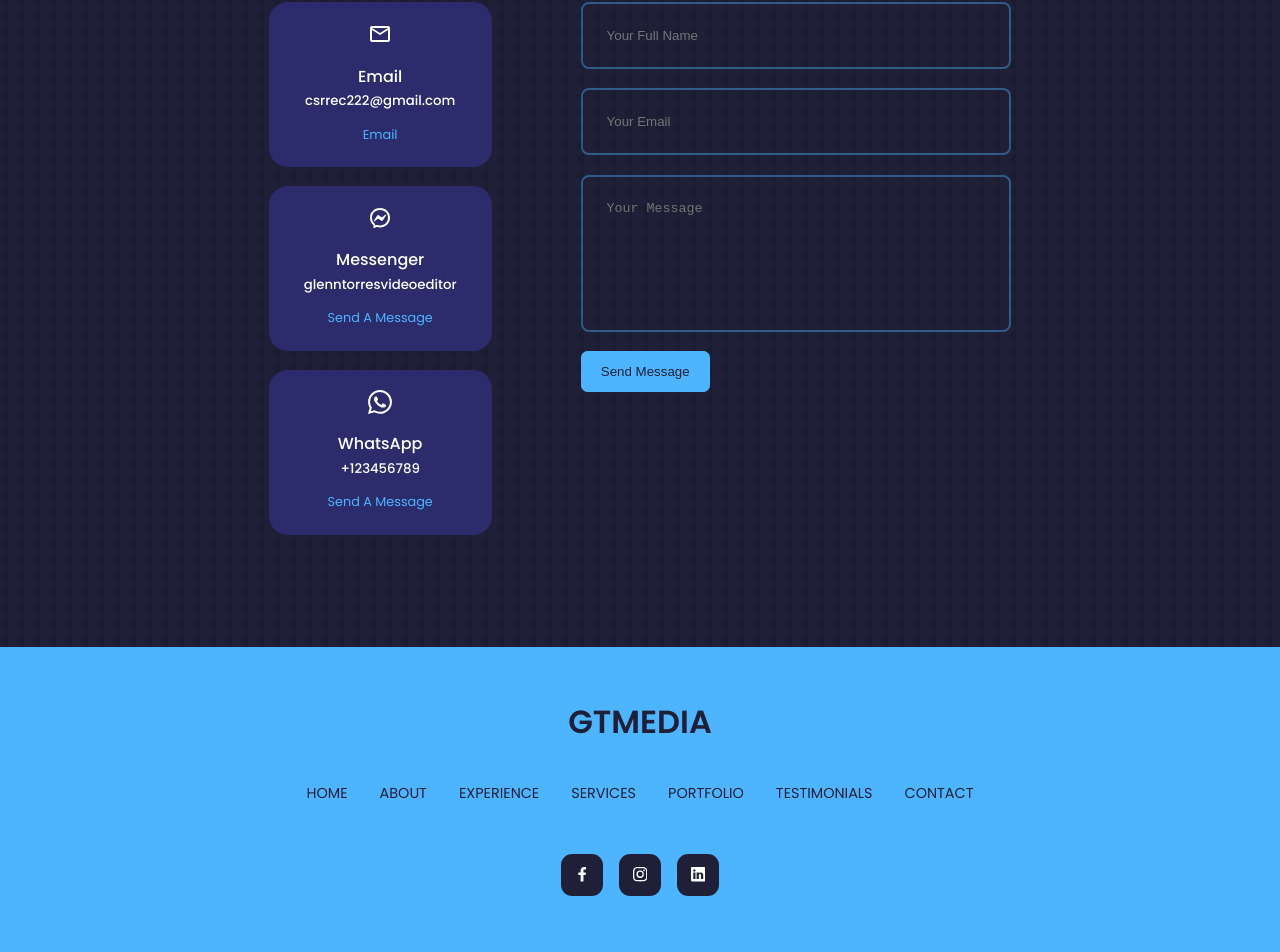
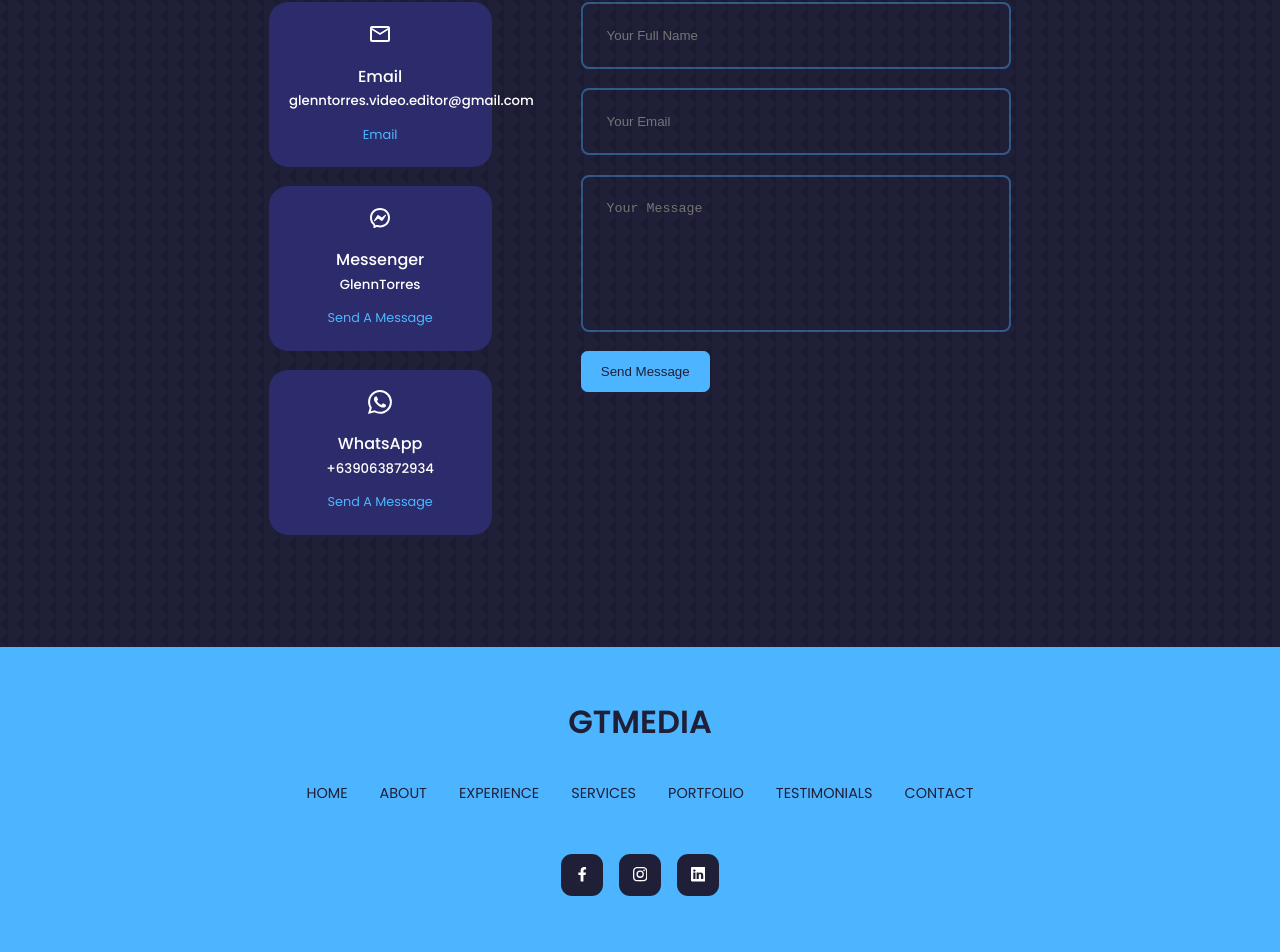
Before and after one commit to gletorres/glenntorresmedia, a React (Create React App) app: page / in a window 1280 px wide. Shown: the part 4712-5664 px from the top of the page. Built offline with nearby package versions, Linux system fonts and the light colour scheme.

Commit message:
whatsapp

```diff
--- a/src/components/contact/Contact.jsx
+++ b/src/components/contact/Contact.jsx
@@ -38,10 +38,10 @@ const Contact = () => {
           <article className="contact_option">
             <MdOutlineEmail className="contact_option-icon" />
             <h4>Email</h4>
-            <h5>csrrec222@gmail.com</h5>
+            <h5>glenntorres.video.editor@gmail.com</h5>
 
             <a
-              href="mailto:csrrec222@gmail.com"
+              href="mailto:glenntorres.video.editor@gmail.com"
               target="_blank"
               rel="noopener noreferrer"
             >
@@ -52,7 +52,7 @@ const Contact = () => {
           <article className="contact_option">
             <RiMessengerLine className="contact_option-icon" />
             <h4>Messenger</h4>
-            <h5>glenntorresvideoeditor</h5>
+            <h5>GlennTorres</h5>
             <a
               href="https://m.me/glenntorres34"
               target="_blank"
@@ -65,7 +65,7 @@ const Contact = () => {
           <article className="contact_option">
             <BsWhatsapp className="contact_option-icon" />
             <h4>WhatsApp</h4>
-            <h5>+123456789</h5>
+            <h5>+639063872934</h5>
             <a
               href="https://api.whatsapp.com.send?phone+1234566777"
               target="_blank"
--- a/src/components/footer/Footer.jsx
+++ b/src/components/footer/Footer.jsx
@@ -47,7 +47,7 @@ const Footer = () => {
         </a>
       </div>
       <div className="footer_copyright">
-        <small>&copy; glennrtorresmedia. All rights reserved</small>
+        <small>&copy; glenntorresmedia. All rights reserved</small>
       </div>
     </footer>
   );
```
